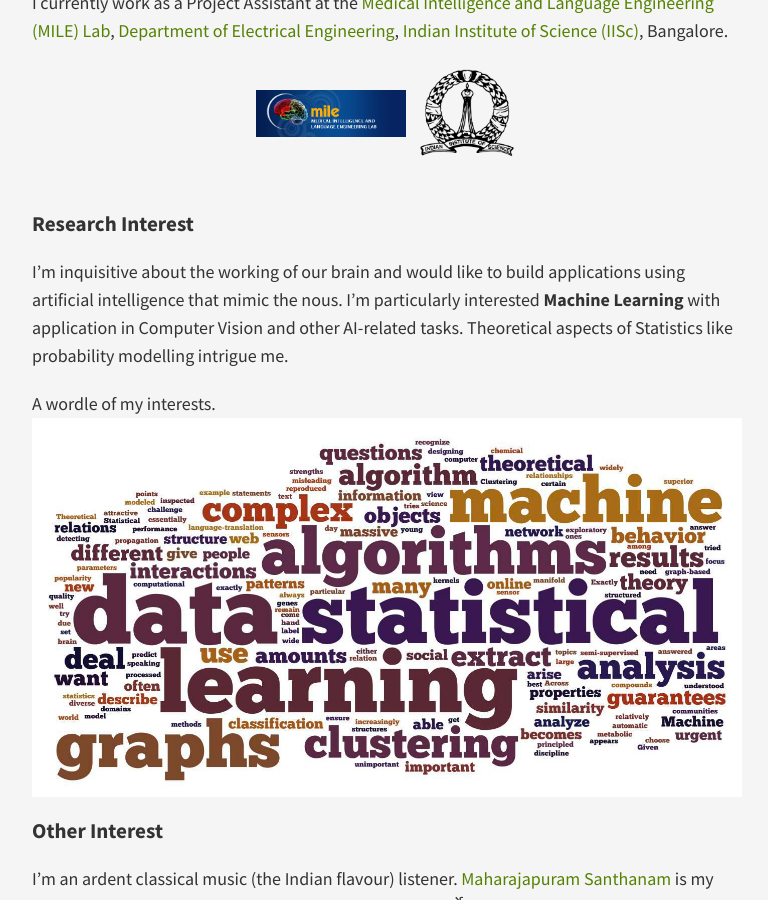
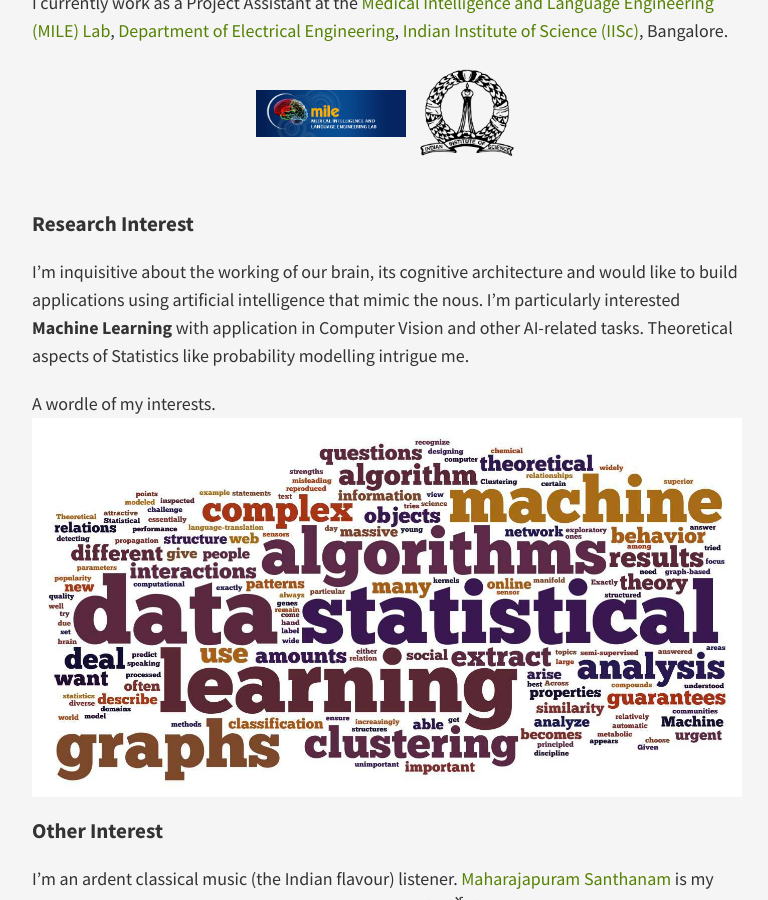
Before and after one commit to forkmsrini/forkmsrini.github.io-master, a Jekyll site: the page built from index.md, in a window 1280 px wide and 900 px high, scrolled down 345 px. Shown: the whole window, without its empty margins (253-1021 px from the left). Built offline with Jekyll 4.4.1, drawn with Linux system fonts in a browser that asks for light colours; nearby versions of some CDN libraries; Markdown is read by kramdown in place of the engine named in the settings.

Commit message:
Update index.md

```diff
--- a/index.md
+++ b/index.md
@@ -27,7 +27,7 @@
 
 <h3>Research Interest</h3>
 
-I'm inquisitive about the working of our brain and would like to build applications using artificial intelligence that mimic the nous. I'm particularly interested **Machine Learning** with application in Computer Vision and other AI-related tasks. Theoretical aspects of Statistics like probability modelling intrigue me.
+I'm inquisitive about the working of our brain, its cognitive architecture and would like to build applications using artificial intelligence that mimic the nous. I'm particularly interested **Machine Learning** with application in Computer Vision and other AI-related tasks. Theoretical aspects of Statistics like probability modelling intrigue me.
 
 A wordle of my interests.
 <img style="float:right" src="/public/images/riWordle.jpg">
```
